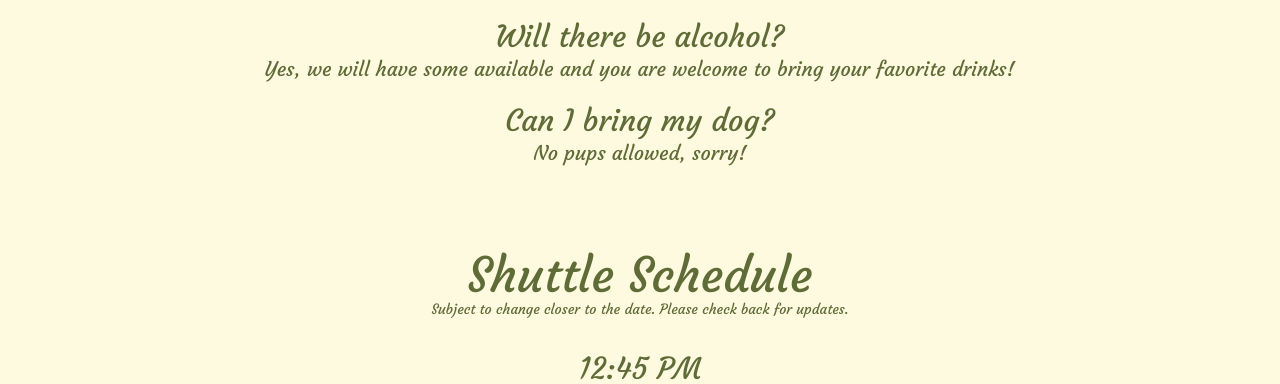
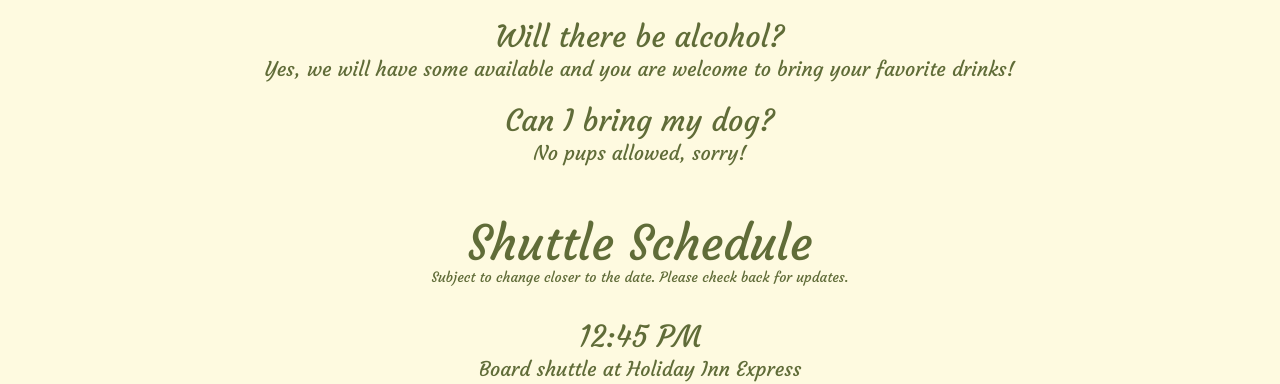
Before and after one commit to MichaelKowal/wedding-site, a React (Vite) app: page / in a window 1280 px wide. Shown: the part 2767-3151 px from the top of the page. Built offline with nearby package versions, Linux system fonts and the light colour scheme; a web font is replaced by a local one.

Commit message:
Fix shuttle y padding

```diff
--- a/src/components/Information.tsx
+++ b/src/components/Information.tsx
@@ -53,7 +53,7 @@ const Information: React.FC = () => {
           {renderQuestions()}
         </div>
       </div>
-      <div className="text-center sm:text-5xl text-4xl pt-16 pb-8 px-5">
+      <div className="text-center sm:text-5xl text-4xl py-8 px-5">
         Shuttle Schedule
         <div className="text-center text-sm">
           Subject to change closer to the date. Please check back for updates.
```
